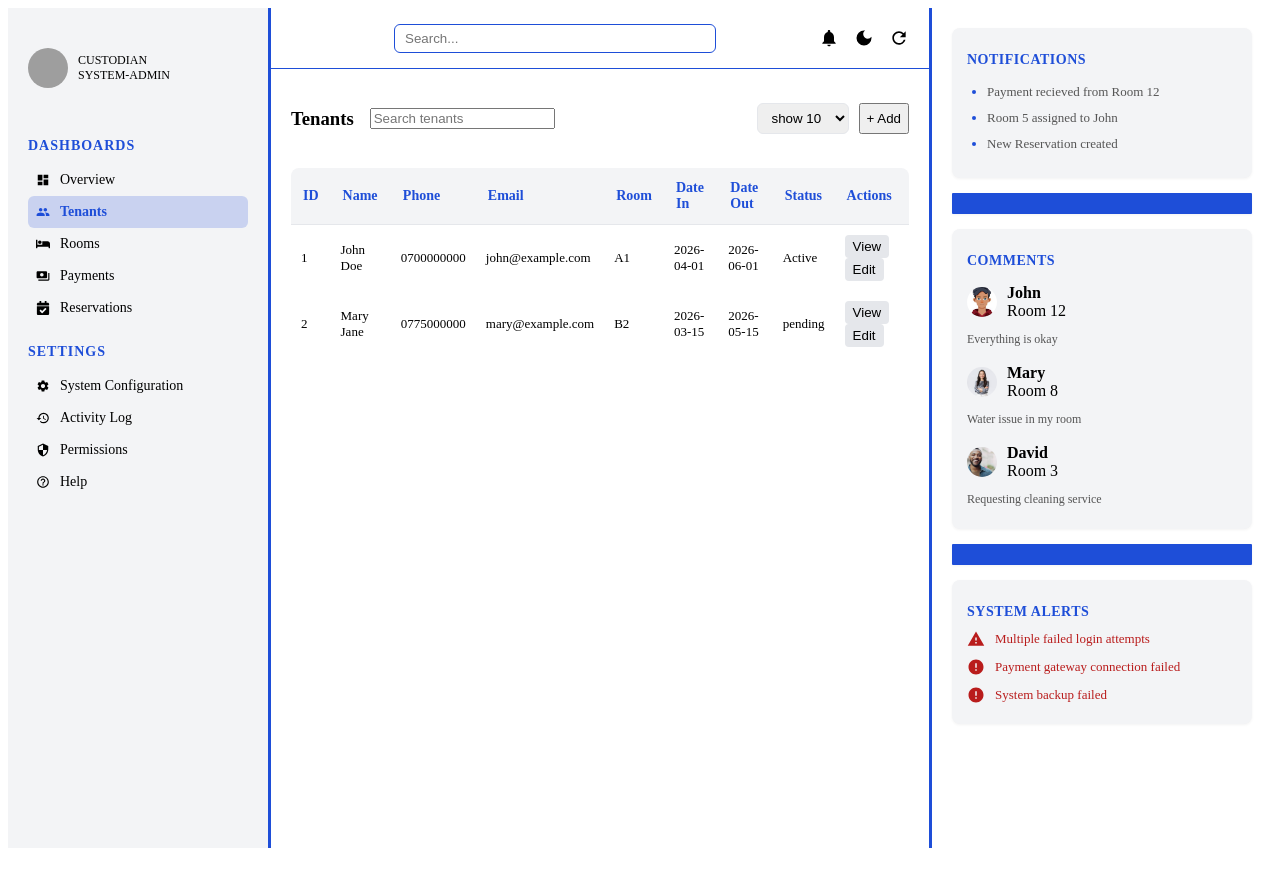
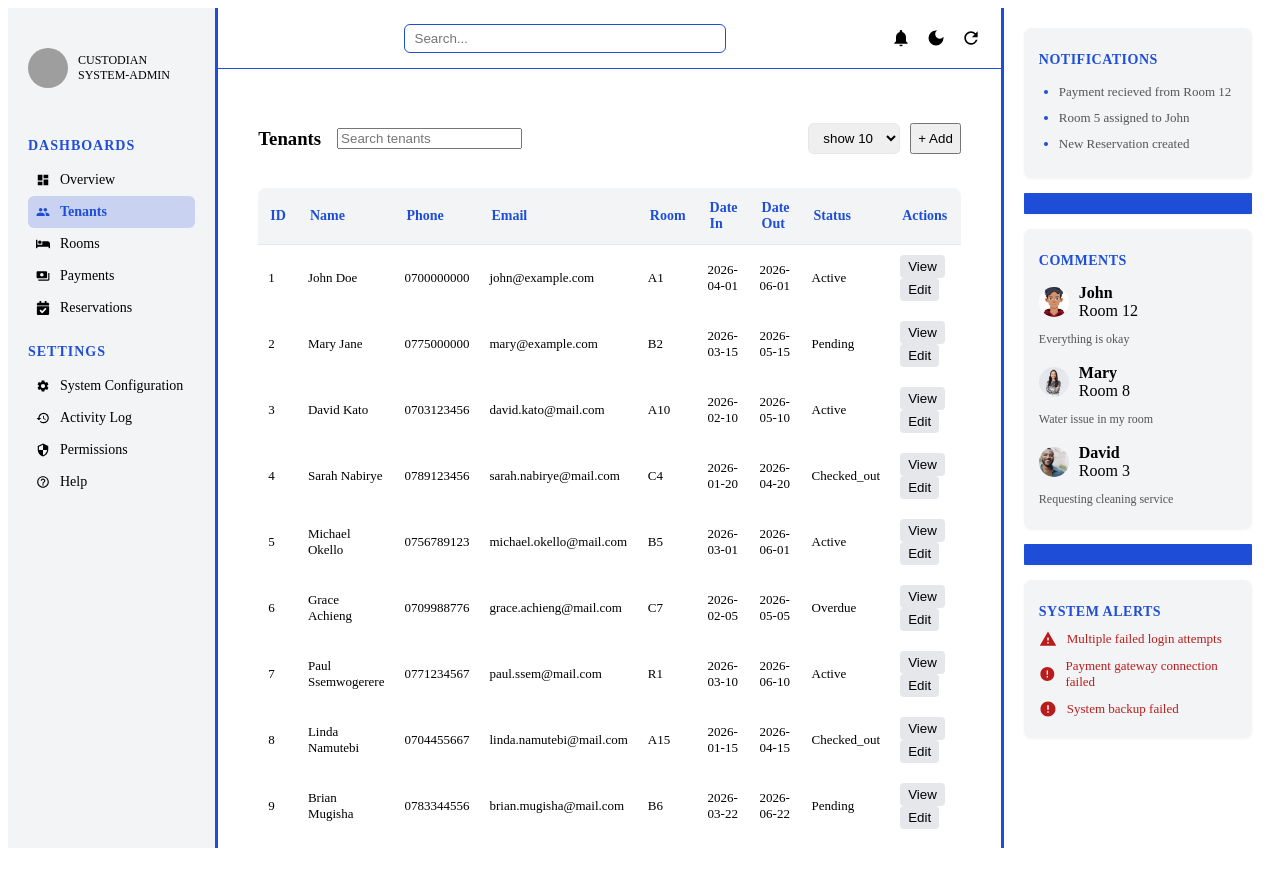
Before and after one commit to MulindwaDavid/HMS, a React (Vite) app in the folder hms_ui/: page /tenants in a window 1280 px wide. Before the commit the page ends 856 px from the top, so only its background shows below. Built offline with nearby package versions, Linux system fonts and the light colour scheme; grey boxes are pictures that could not be loaded.

Commit message:
UI update

```diff
--- a/hms_ui/src/Pages/Tenants.tsx
+++ b/hms_ui/src/Pages/Tenants.tsx
@@ -1,3 +1,4 @@
+import { useState } from "react";
 
 {/*Mock Data */}
 const tenants = [
@@ -12,7 +13,6 @@ const tenants = [
     dateOut: "2026-06-01",
     status: "Active",
   },
-
   {
     id: 2,
     firstName: "Mary",
@@ -22,17 +22,114 @@ const tenants = [
     room: "B2",
     dateIn: "2026-03-15",
     dateOut: "2026-05-15",
-        status: "pending",
+    status: "Pending",
   },
+  {
+    id: 3,
+    firstName: "David",
+    lastName: "Kato",
+    phone: "0703123456",
+    email: "david.kato@mail.com",
+    room: "A10",
+    dateIn: "2026-02-10",
+    dateOut: "2026-05-10",
+    status: "Active",
+  },
+  {
+    id: 4,
+    firstName: "Sarah",
+    lastName: "Nabirye",
+    phone: "0789123456",
+    email: "sarah.nabirye@mail.com",
+    room: "C4",
+    dateIn: "2026-01-20",
+    dateOut: "2026-04-20",
+    status: "Checked_out",
+  },
+  {
+    id: 5,
+    firstName: "Michael",
+    lastName: "Okello",
+    phone: "0756789123",
+    email: "michael.okello@mail.com",
+    room: "B5",
+    dateIn: "2026-03-01",
+    dateOut: "2026-06-01",
+    status: "Active",
+  },
+  {
+    id: 6,
+    firstName: "Grace",
+    lastName: "Achieng",
+    phone: "0709988776",
+    email: "grace.achieng@mail.com",
+    room: "C7",
+    dateIn: "2026-02-05",
+    dateOut: "2026-05-05",
+    status: "Overdue",
+  },
+  {
+    id: 7,
+    firstName: "Paul",
+    lastName: "Ssemwogerere",
+    phone: "0771234567",
+    email: "paul.ssem@mail.com",
+    room: "R1",
+    dateIn: "2026-03-10",
+    dateOut: "2026-06-10",
+    status: "Active",
+  },
+  {
+    id: 8,
+    firstName: "Linda",
+    lastName: "Namutebi",
+    phone: "0704455667",
+    email: "linda.namutebi@mail.com",
+    room: "A15",
+    dateIn: "2026-01-15",
+    dateOut: "2026-04-15",
+    status: "Checked_out",
+  },
+  {
+    id: 9,
+    firstName: "Brian",
+    lastName: "Mugisha",
+    phone: "0783344556",
+    email: "brian.mugisha@mail.com",
+    room: "B6",
+    dateIn: "2026-03-22",
+    dateOut: "2026-06-22",
+    status: "Pending",
+  }
 ];
 
 
 
 function Tenants(){
 
+    {/*Search state*/}
+    const [searchTerm, setSearchTerm] = useState("");
+
+
+    {/*Filtered data*/}
+    const filteredTenants = tenants.filter((tenant) => {
+        const query = searchTerm.toLowerCase();
 
         return(
-        <div className="tenant-page">
+            `${tenant.firstName} ${tenant.lastName}`.toLowerCase().includes(query) ||
+            tenant.phone.toLowerCase().includes(query) ||
+            tenant.email.toLowerCase().includes(query) ||
+            tenant.room.toLowerCase().includes(query) ||
+            tenant.status.toLowerCase().includes(query)
+        );
+    });
+
+
+    {/*Form State*/}
+    const [showForm, setShowForm] = useState(false);
+
+    return(
+        <div className="tenants-page">
 
         {/*HEADER*/}
         <div className="tenants-header">
@@ -44,6 +141,8 @@ function Tenants(){
             <input type="text"
             className="search-input"
             placeholder="Search tenants"
+            value={searchTerm}
+            onChange={(e) => setSearchTerm(e.target.value)}
              />
 
             {/*RIGHT*/}
@@ -54,8 +153,12 @@ function Tenants(){
                     <option>show 30</option>
                 </select>
 
-                <button className="add-tenant-button">
+                <button
+                    className="add-tenant-button"
+                    onClick={() => setShowForm(true)}
+                >
                     + Add
+
                 </button>
             </div>
         </div>
@@ -80,7 +183,7 @@ function Tenants(){
 
                 <tbody>
                     {/*Rendering the mock data*/}
-                    {tenants.map((tenants) => (
+                    {filteredTenants.map((tenants) => (
                         <tr key={tenants.id}>
 
                             <td>{tenants.id}</td>
@@ -107,11 +210,19 @@ function Tenants(){
         </div>
 
         {/*MODAL OVERLAY*/}
+
+        {showForm && (
         <div className="modal_overlay">
             <div className="modal">
                 {/*Form will go here*/}
+
+                <button onClick={() => setShowForm(false)}>
+                    close
+                </button>
             </div>
         </div>
+
+        )}
 
         </div>
     );
```
Lines whose indentation alone changed are shown as unchanged.
